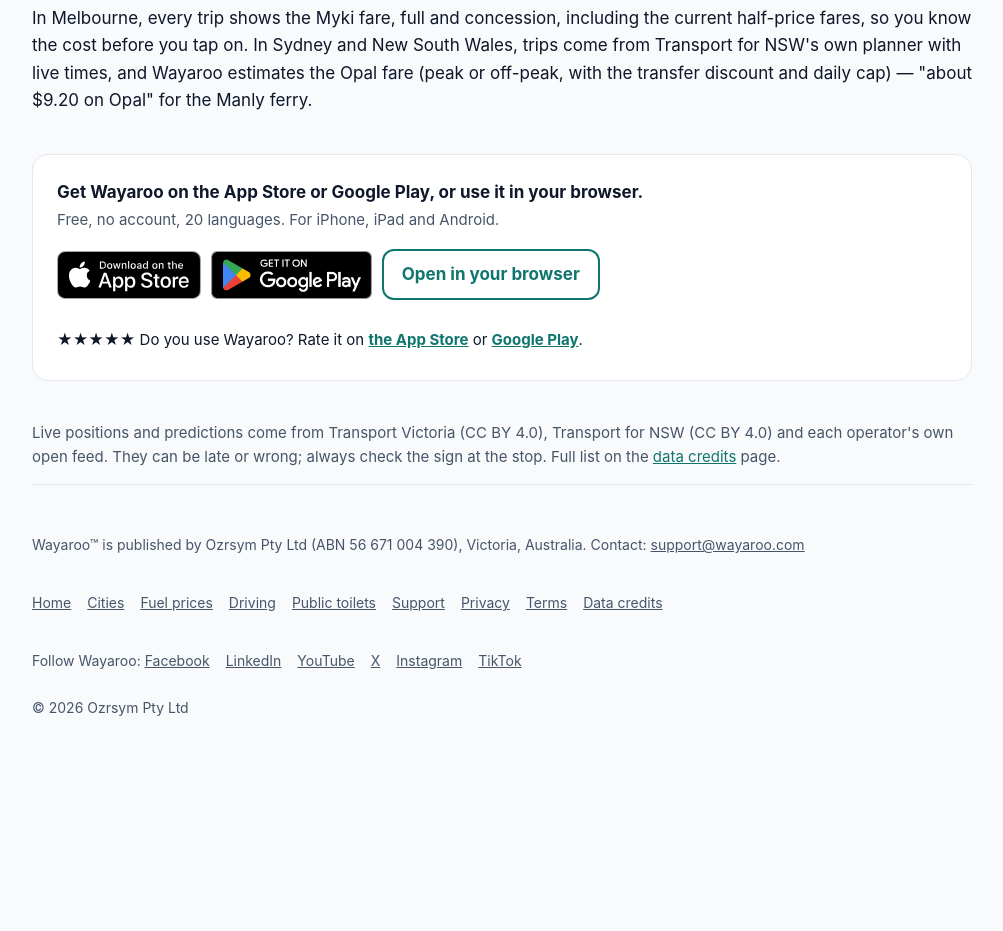
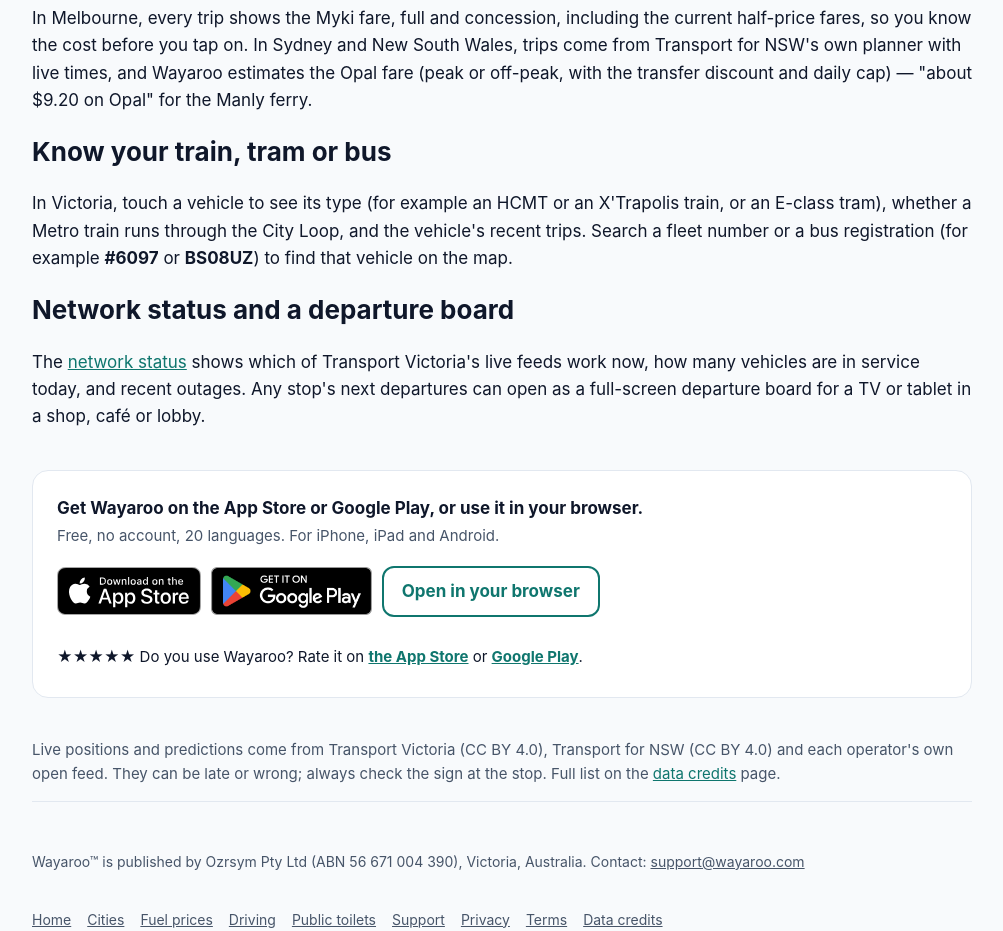
Before and after one commit to rajv28/wayaroo-site, a plain HTML site: page live-public-transport.html in a window 1280 px wide. Shown: the part 1440-2371 px from the top of the page, without its empty margins (138-1141 px from the left). Before the commit the page ends 2214 px from the top, so only its background shows below. Drawn offline with Linux system fonts and the light colour scheme.

Commit message:
Live transport page: vehicle type, City Loop, recent trips, fleet and rego search, network status, departure board; footer link to the network status
Co-Authored-By: Claude Opus 5.5 <noreply@anthropic.com>
Claude-Session: https://claude.ai/code/session_01E1wnBMQeZmGzuUfGYM4Qtd

```diff
--- a/live-public-transport.html
+++ b/live-public-transport.html
@@ -68,6 +68,12 @@
   <h2>Fares included</h2>
   <p>In Melbourne, every trip shows the Myki fare, full and concession, including the current half-price fares, so you know the cost before you tap on. In Sydney and New South Wales, trips come from Transport for NSW's own planner with live times, and Wayaroo estimates the Opal fare (peak or off-peak, with the transfer discount and daily cap) — "about $9.20 on Opal" for the Manly ferry.</p>
 
+  <h2>Know your train, tram or bus</h2>
+  <p>In Victoria, touch a vehicle to see its type (for example an HCMT or an X'Trapolis train, or an E-class tram), whether a Metro train runs through the City Loop, and the vehicle's recent trips. Search a fleet number or a bus registration (for example <b>#6097</b> or <b>BS08UZ</b>) to find that vehicle on the map.</p>
+
+  <h2>Network status and a departure board</h2>
+  <p>The <a href="https://app.wayaroo.com/?sheet=netstatus">network status</a> shows which of Transport Victoria's live feeds work now, how many vehicles are in service today, and recent outages. Any stop's next departures can open as a full-screen departure board for a TV or tablet in a shop, café or lobby.</p>
+
   <section class="cta">
     <div><b>Get Wayaroo on the App Store or Google Play, or use it in your browser.</b><br><span class="note">Free, no account, 20 languages. For iPhone, iPad and Android.</span></div>
     <span class="ctabtns"><a class="store ios" href="https://apps.apple.com/au/app/wayaroo-maps-transport/id6831237478"><img src="img/badges/app-store-en.svg" alt="Download on the App Store" width="144" height="48"></a><a class="store android" href="https://play.google.com/store/apps/details?id=com.wayaroo.app"><img src="img/badges/google-play-en.png" alt="Get it on Google Play" width="161" height="48"></a><a class="badge alt" href="https://app.wayaroo.com/">Open in your browser</a></span>
```
Also changed, not shown: index.html (+1 -1 lines).
